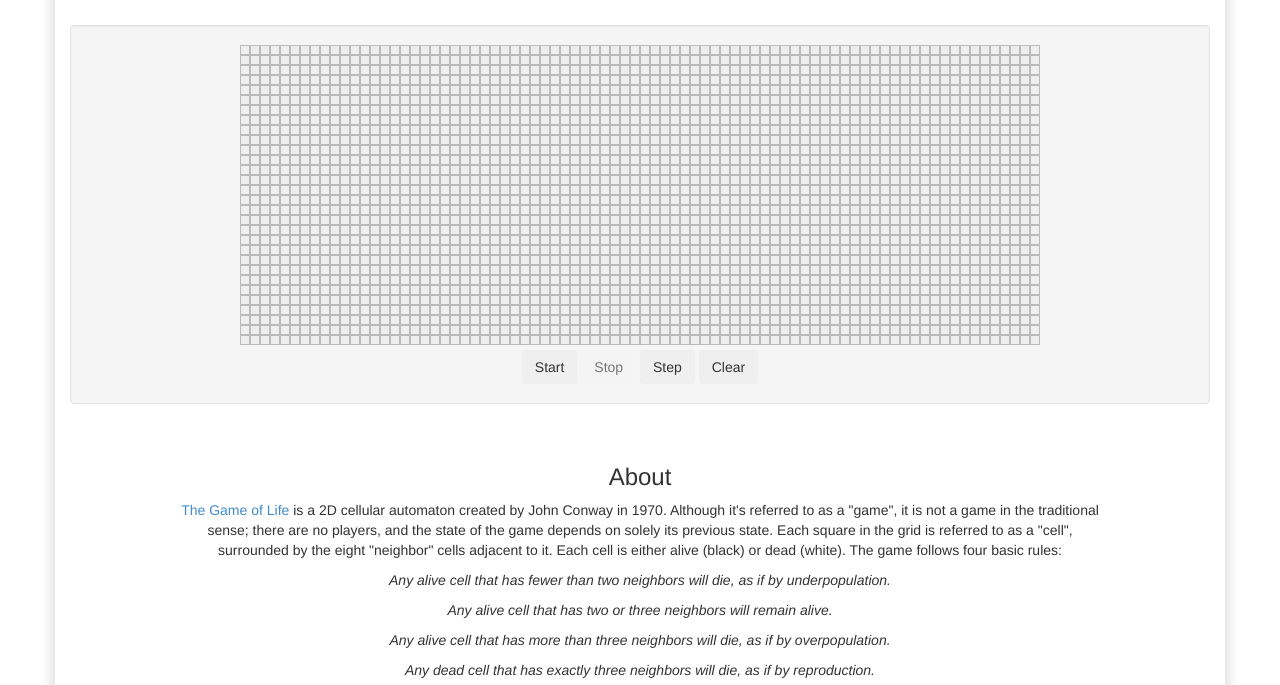
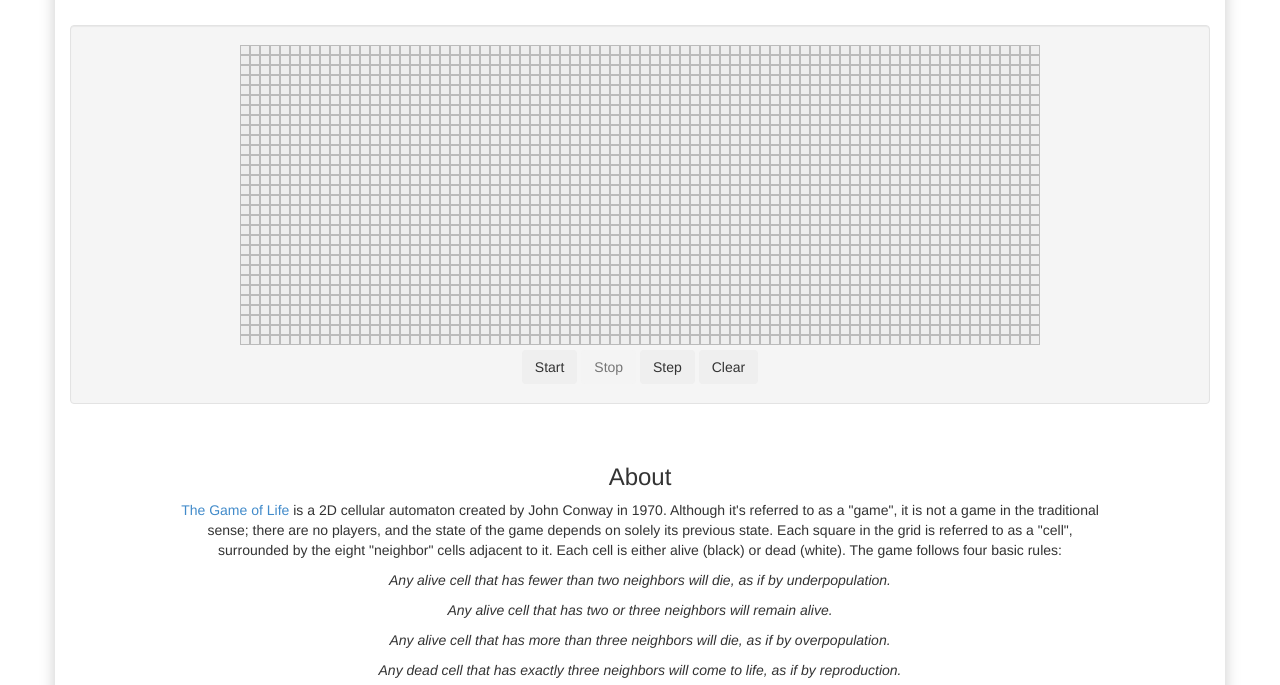
Before and after one commit to sleepysort/conway, a plain HTML site: page index.html in a window 1280 px wide. Shown: the part 115-800 px from the top of the page. Drawn offline with Linux system fonts and the light colour scheme.

Commit message:
updated index.html

```diff
--- a/index.html
+++ b/index.html
@@ -34,7 +34,7 @@
 		<em><p>Any alive cell that has fewer than two neighbors will die, as if by underpopulation.</p></em>
 		<em><p>Any alive cell that has two or three neighbors will remain alive.</p></em>
 		<em><p>Any alive cell that has more than three neighbors will die, as if by overpopulation.</p></em>
-		<em><p>Any dead cell that has exactly three neighbors will die, as if by reproduction.</p></em>
+		<em><p>Any dead cell that has exactly three neighbors will come to life, as if by reproduction.</p></em>
 		<p>Despite its simple rules, the game allows for complex behaviors, and
 		the computaional power of a
 		<a href="http://en.wikipedia.org/wiki/Universal_Turing_machine">Universal Turing Machine</a>. Since its creation, Conway's Game of Life
```
